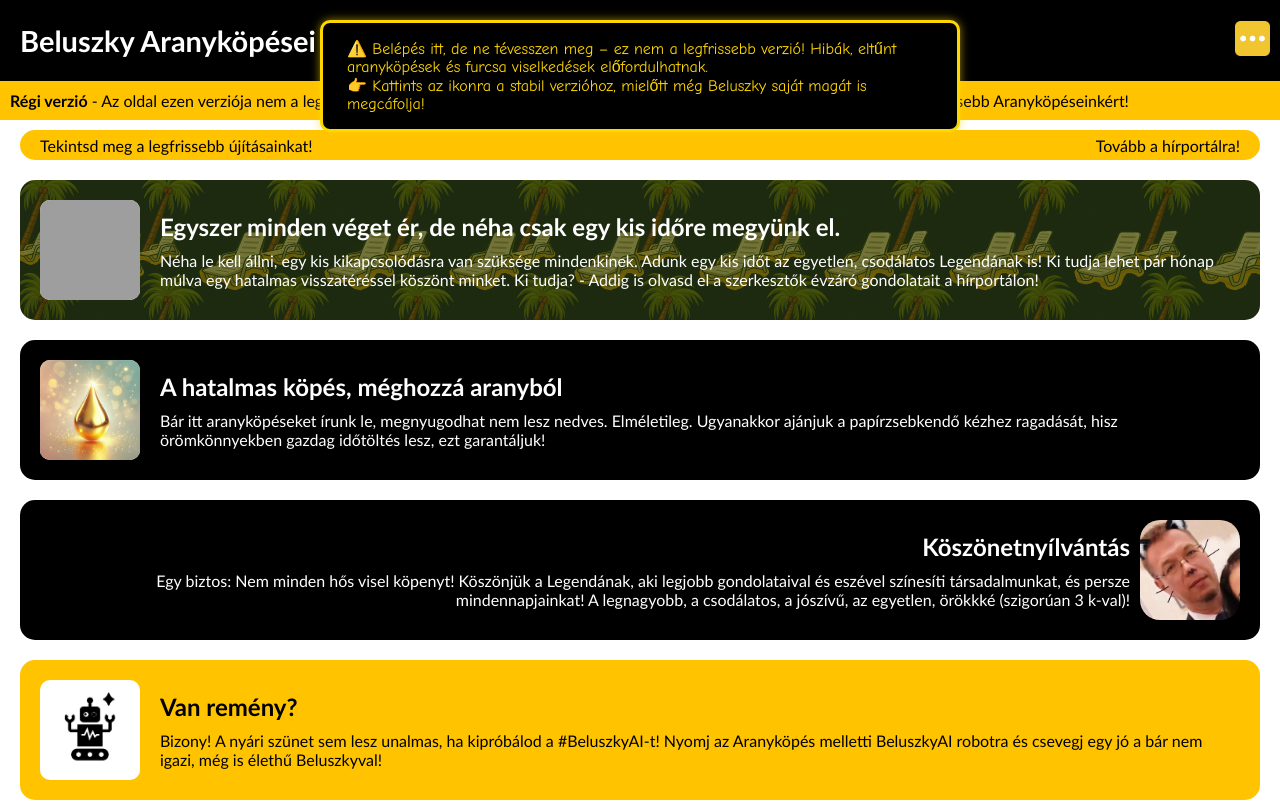
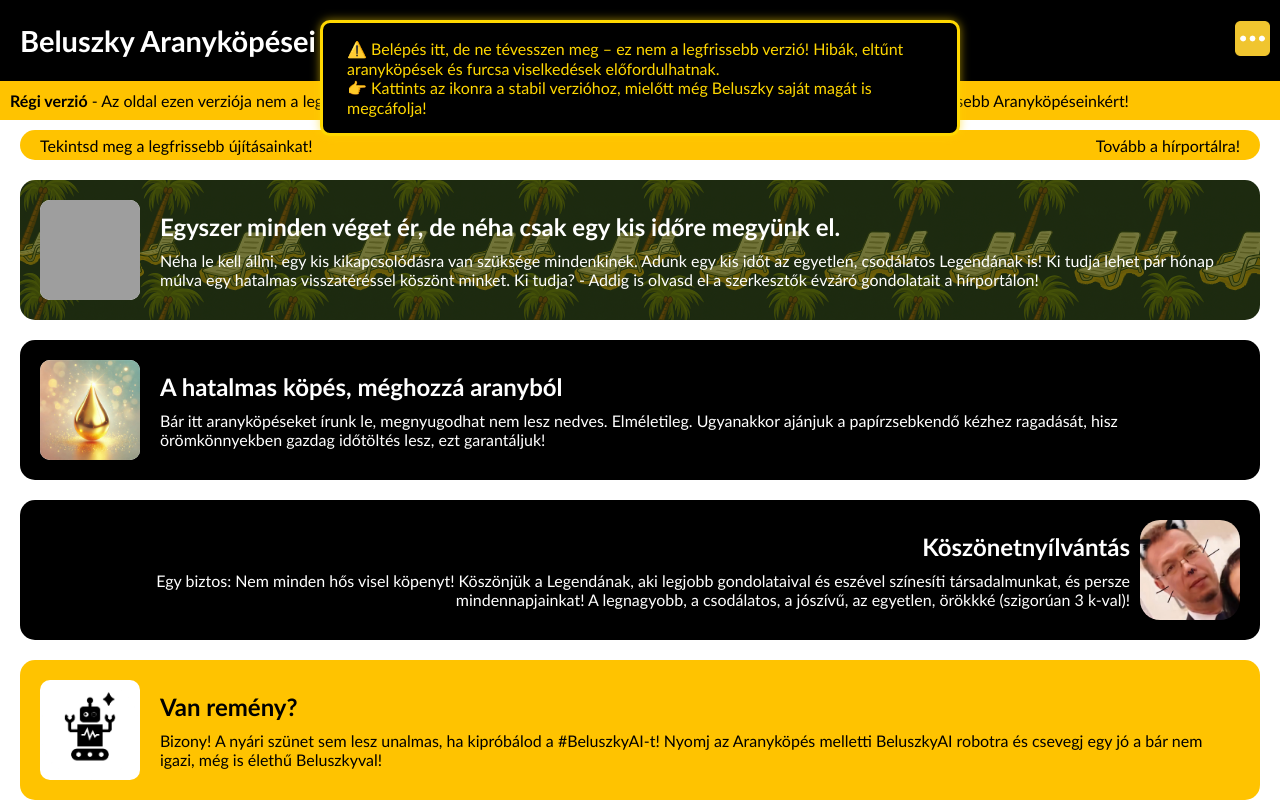
Before and after one commit to beluszky-aranykopesei/beluszky-aranykopesei-stabil, a plain HTML site: page index.html in a window 1280 px wide. Shown: the top 802 px of the page. Drawn offline with Linux system fonts and the light colour scheme; grey boxes are pictures that could not be loaded.

Commit message:
Update index.html to version v.02.30.

```diff
--- a/index.html
+++ b/index.html
@@ -20,7 +20,6 @@
   color: #FFD700;
   padding: 16px 24px;
   border: 3px solid #FFD700;
-  font-family: 'Comic Sans MS', sans-serif;
   font-size: 1rem;
   z-index: 9999;
   box-shadow: 0 0 10px rgba(255,215,0,0.6);
```
